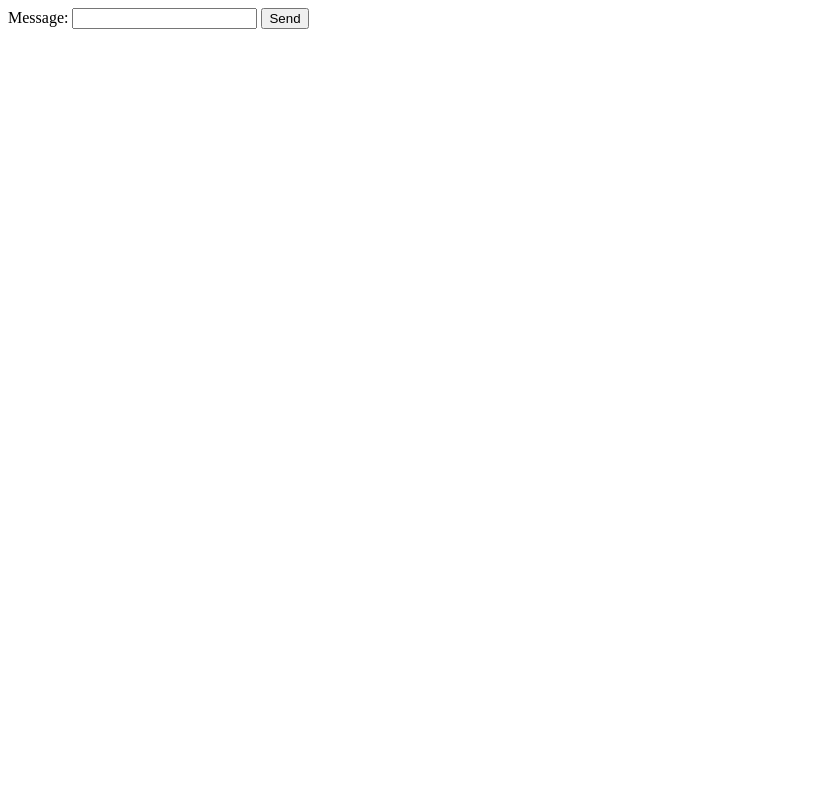
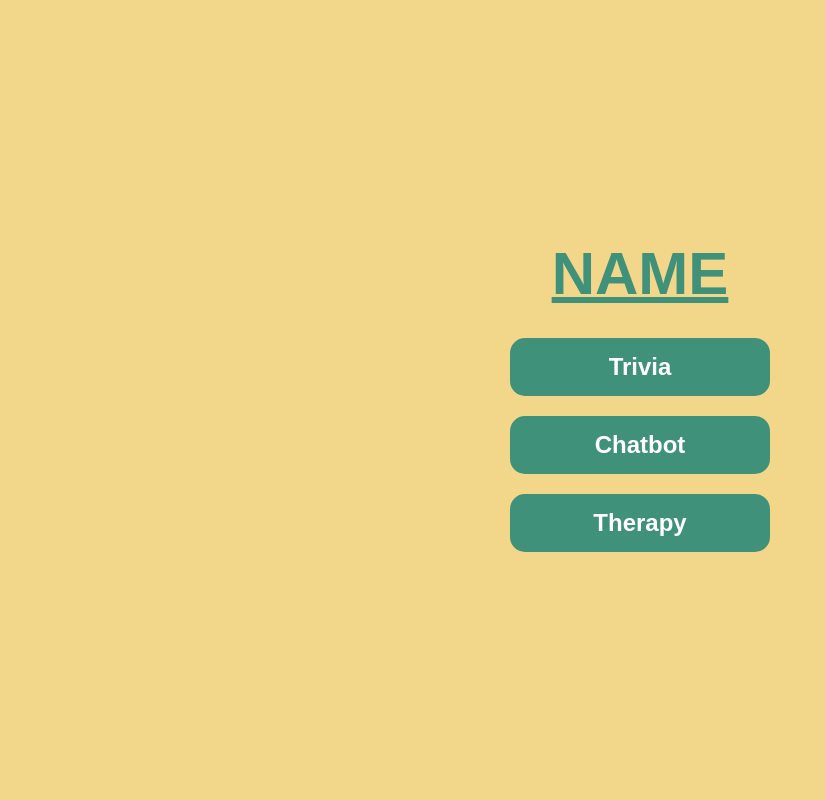
Before and after one commit to urgyen18/Mchacks, a Flask app: page / in a window 1280 px wide. Before the commit the part shown is almost empty. Shown: the whole page, without its empty margins (0-825 px from the left). Run offline with Flask 3, Linux system fonts and the light colour scheme.

Commit message:
Updated index.html

```diff
--- a/templates/index.html
+++ b/templates/index.html
@@ -1,15 +1,64 @@
 <!DOCTYPE html>
-<html>
+<html lang="en">
 <head>
-    <title>Chatbot</title>
+  <meta charset="UTF-8">
+  <meta name="viewport" content="width=device-width, initial-scale=1.0">
+  <title>Home Screen</title>
+  <style>
+    body {
+      margin: 0;
+      padding: 0;
+      font-family: Arial, sans-serif;
+      background-color: #F2D68A;
+      display: flex;
+      justify-content: center;
+      align-items: center;
+      height: 100vh;
+    }
+
+    #home-container {
+      display: flex;
+      flex-direction: column;
+      text-align: center;
+    }
+
+    #home-title {
+      font-size: 60px;
+      color: #40917A;
+      font-weight: bold;
+      text-transform: uppercase;
+      margin-bottom: 20px;
+      text-decoration: underline;
+    }
+
+    .home-button {
+      background-color: #40917A;
+      color: white;
+      font-size: 24px;
+      font-weight: bold;
+      text-align: center;
+      border: none;
+      border-radius: 15px;
+      padding: 15px 30px;
+      margin: 10px;
+      width: 200px;
+      cursor: pointer;
+      text-decoration: none;
+      display: inline-block;
+      text-align: center;
+    }
+
+    .home-button:hover {
+      background-color: #307760;
+    }
+  </style>
 </head>
-
-
 <body>
-    <form method="post" action="{{ url_for('chatbot') }}">
-        <label for="message">Message:</label>
-        <input type="text" id="message" name="message" required>
-        <button type="submit">Send</button>
-    </form>
+  <div id="home-container">
+    <div id="home-title">Name</div>
+    <a href="trivia.html" class="home-button">Trivia</a>
+    <a href="chatbot.html" class="home-button">Chatbot</a>
+    <a href="therapy.html" class="home-button">Therapy</a>
+  </div>
 </body>
 </html>
```
